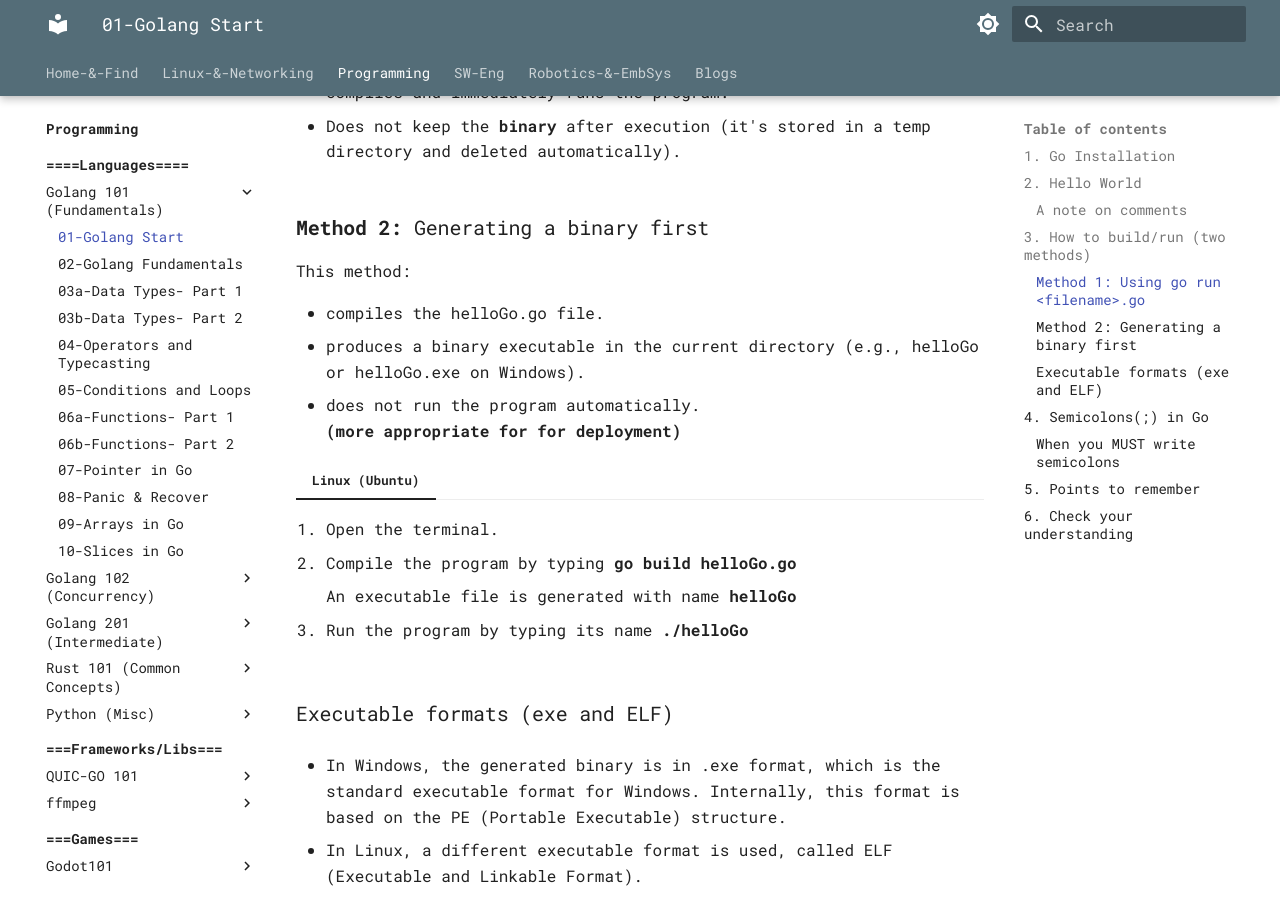
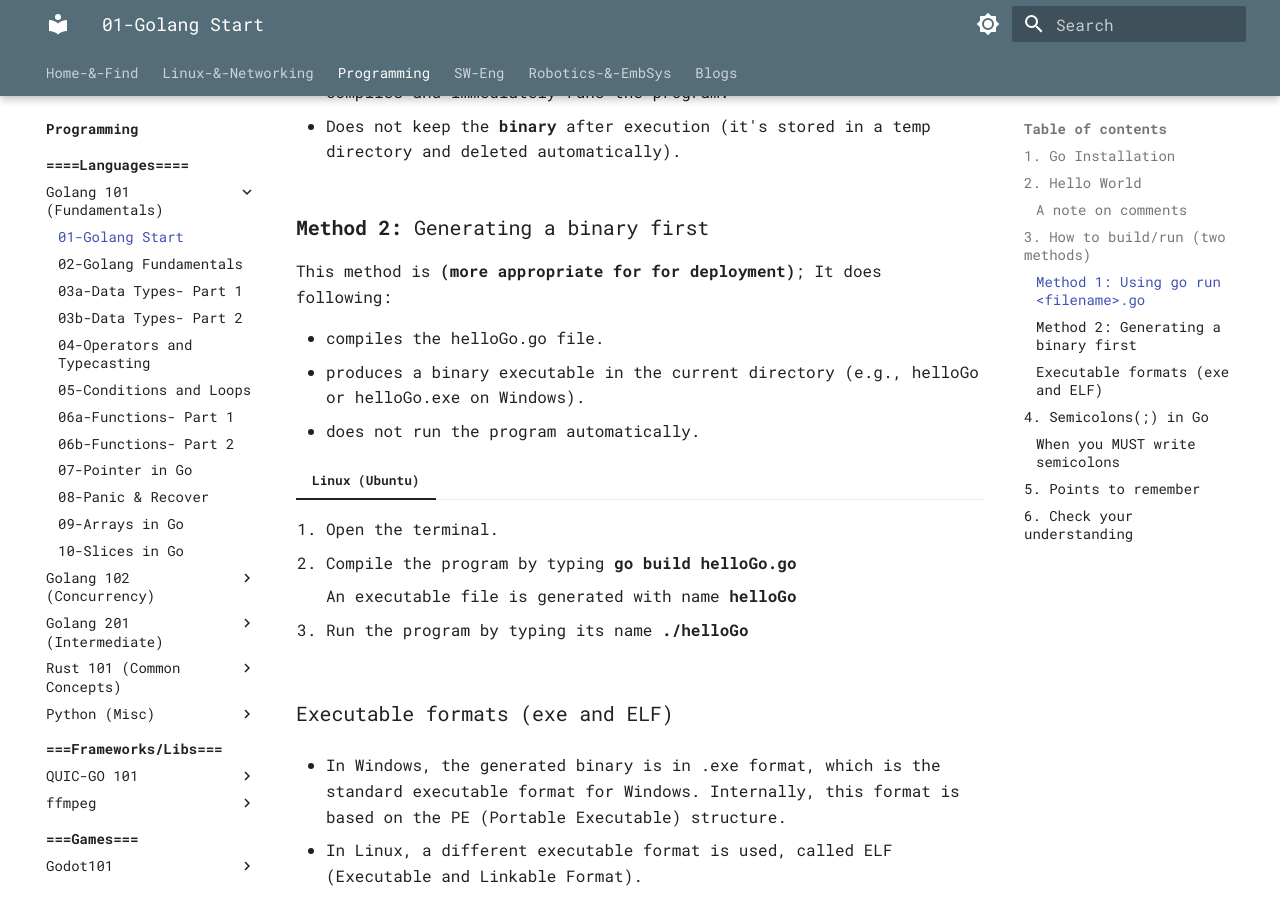
Before and after one commit to alohamujeeb/alohamujeeb.github.io, an MkDocs documentation site: the page built from docs/programming/languages/golang101/01-gettingstarted.md, in a window 1280 px wide and 900 px high, scrolled down 2277 px. Built offline with MkDocs 1.6.1 and Material for MkDocs 9.7.7, drawn with Linux system fonts in a browser that asks for light colours.

```diff
--- a/docs/programming/languages/golang101/01-gettingstarted.md
+++ b/docs/programming/languages/golang101/01-gettingstarted.md
@@ -159,13 +159,13 @@
 
 ### **Method 2:** Generating a binary first
 
-This method:
+This method is **(more appropriate for for deployment)**; It does following:
 
 - compiles the helloGo.go file.
 - produces a binary executable in the current directory (e.g., helloGo or helloGo.exe on Windows).
 - does not run the program automatically.
 <br>
-**(more appropriate for for deployment)**
+
 
 === "Linux (Ubuntu)"
 
```
